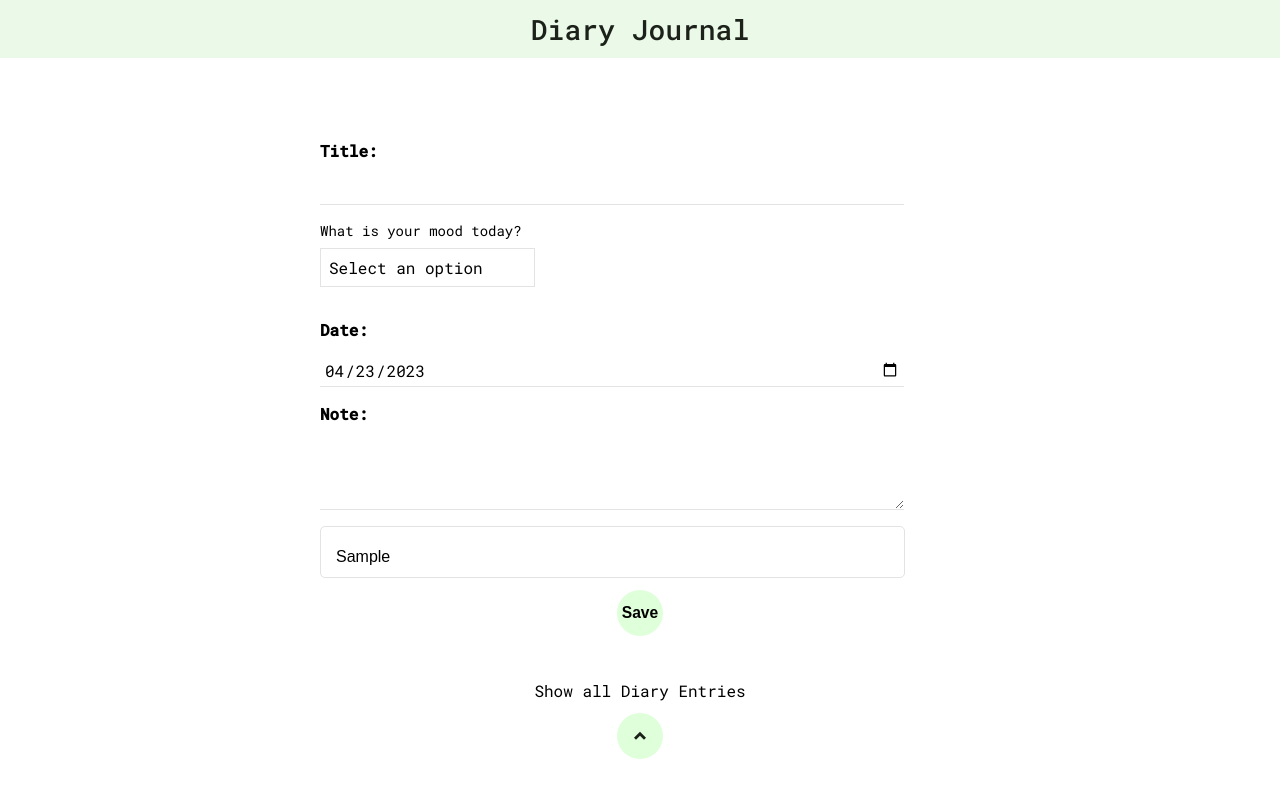
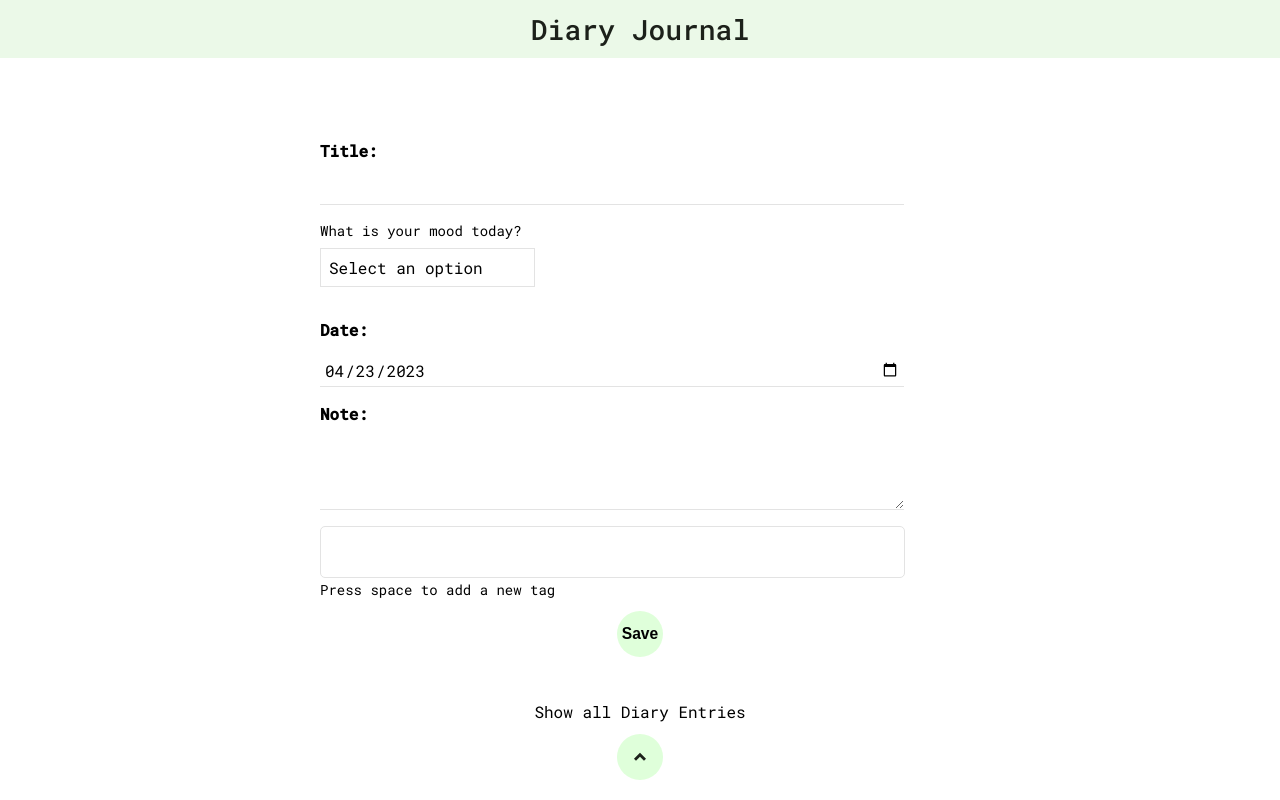
Before and after one commit to martinstraussberger/diary-app, a React (Create React App) app: page / in a window 1280 px wide. Both pictures are taken after typing "Sample", "Sample", "Sample" into the empty fields and a click on the button "Save". Shown: the top 800 px of the page. Built offline with nearby package versions, Linux system fonts and the light colour scheme.

Commit message:
fixed bug of tags so the the button and inputs are empty after submitting - tasks-left: refactoring

```diff
--- a/src/components/Entry/DiaryEntry.tsx
+++ b/src/components/Entry/DiaryEntry.tsx
@@ -30,7 +30,7 @@ export const DiaryEntry: React.FC<DiaryEntryProps> = ({
           {selectedTags
             ? selectedTags.map((tag, index) => (
                 <span key={index} className='tag-input__tag __tags-entry '>
-                  {tag}
+                  {tag ? tag : 'No tags selected'}
                 </span>
               ))
             : null}
--- a/src/components/Entry/NewEntry.tsx
+++ b/src/components/Entry/NewEntry.tsx
@@ -1,4 +1,4 @@
-import React, { useCallback, useMemo, useState } from 'react';
+import React, { useCallback, useMemo, useRef, useState } from 'react';
 import { DiaryEntryListProps, Option } from '../../interfaces/interfaces';
 
 import { id } from '../../shared/util/Constants';
@@ -18,14 +18,16 @@ import '../../shared/components/FormElements/Button.css';
 import { TagInput } from '../../shared/components/FormElements/TagsInput';
 
 export const NewEntry: React.FC = () => {
+  const inputRef = useRef<HTMLInputElement>(null);
+
   const [displayList, setDisplayList] = useState<boolean>(false);
   const [selectedOption, setSelectedOption] = useState<Option | null>(null);
-
   const [list, setList] = useState<DiaryEntryListProps[]>([]);
   const [title, setTitle] = useState('');
   const [date, setDate] = useState(new Date().toISOString().slice(0, 10));
   const [content, setContent] = useState('');
   const [selectedTags, setSelectedTags] = useState<string[]>([]);
+  const [resetTags, setResetTags] = useState<boolean>(false);
 
   const listMemoProvider = useMemo(() => ({ list, setList }), [list, setList]);
 
@@ -35,6 +37,7 @@ export const NewEntry: React.FC = () => {
 
   const handleTagChange = (tags: string[]) => {
     setSelectedTags(tags);
+    setResetTags(false);
   };
 
   const onSubmit = useCallback(
@@ -49,18 +52,19 @@ export const NewEntry: React.FC = () => {
           : '',
         date: new Date(date),
         content,
-        selectedTags: selectedTags || [],
+        selectedTags: selectedTags[0] ? selectedTags : [''],
+
         index: list.length,
       };
-
+      setList([...list, newEntry]);
       setTitle('');
       setContent('');
       setSelectedOption(null);
-      setSelectedTags([' ']);
-      setList([...list, newEntry]);
+      setSelectedTags([]);
+      setResetTags(true);
     },
 
-    [title, selectedOption, content, date, selectedTags, list]
+    [title, selectedOption, content, date, selectedTags, list, inputRef]
   );
 
   return (
@@ -98,7 +102,12 @@ export const NewEntry: React.FC = () => {
             value={content}
             onChange={(event) => setContent(event.target.value)}
           />
-          <TagInput value={selectedTags || []} onChange={handleTagChange} />
+          {resetTags ? (
+            <TagInput reset={true} ref={inputRef} onChange={handleTagChange} value={[]} />
+          ) : (
+            <TagInput onChange={handleTagChange} value={selectedTags} reset={false} />
+          )}
+
           <Button
             className='circle-button'
             style={{ display: 'flex', justifyContent: 'center', padding: '12px' }}
--- a/src/interfaces/interfaces.ts
+++ b/src/interfaces/interfaces.ts
@@ -49,6 +49,7 @@ export default interface InputProps {
   rows?: number;
   onChange: (event: React.ChangeEvent<HTMLInputElement | HTMLTextAreaElement>) => void;
   value: string;
+  onKeyUp?: any;
 }
 
 /* Button */
--- a/src/shared/components/FormElements/Input.tsx
+++ b/src/shared/components/FormElements/Input.tsx
@@ -12,6 +12,7 @@ export const Input: React.FC<InputProps> = ({
   placeholder,
   rows,
   onChange,
+  onKeyUp,
   value,
 }) => {
   const element =
@@ -23,6 +24,7 @@ export const Input: React.FC<InputProps> = ({
         placeholder={placeholder}
         onChange={onChange}
         value={value}
+        onKeyUp={onKeyUp}
       />
     ) : (
       <textarea
--- a/src/shared/components/FormElements/TagInput.css
+++ b/src/shared/components/FormElements/TagInput.css
@@ -38,3 +38,7 @@
   padding: 5px;
   font-size: 16px;
 }
+
+.tag-info {
+  font-size: 0.875rem;
+}
--- a/src/shared/components/FormElements/TagsInput.tsx
+++ b/src/shared/components/FormElements/TagsInput.tsx
@@ -1,8 +1,16 @@
-import { useState, useCallback } from 'react';
+import {
+  forwardRef,
+  useState,
+  useCallback,
+  useImperativeHandle,
+  useRef,
+  useEffect,
+} from 'react';
 
 interface TagInputProps {
   onChange: (tags: string[]) => void;
   value: string[];
+  reset: boolean;
 }
 
 interface TagInputState {
@@ -10,17 +18,22 @@ interface TagInputState {
   inputValue: string;
 }
 
-export const TagInput: React.FC<TagInputProps> = ({ onChange, value }) => {
+export const TagInput = forwardRef<HTMLInputElement, TagInputProps>(
+  ({ onChange, value, reset }, ref) => {
     const [state, setState] = useState<TagInputState>({
       tags: value,
       inputValue: '',
     });
 
+    const inputRef = useRef<HTMLInputElement>(null);
+
+    useImperativeHandle(ref, () => inputRef.current as HTMLInputElement);
+
     const handleInputKeyUp = useCallback(
       (event: React.KeyboardEvent<HTMLInputElement>) => {
         const newTag = state.inputValue.trim();
 
-      if (event.key === ',') {
+        if (event.code === 'Space') {
           event.preventDefault();
           if (newTag !== '' && !state.tags.includes(newTag)) {
             const newTags = [...state.tags, newTag];
@@ -52,7 +65,18 @@ export const TagInput: React.FC<TagInputProps> = ({ onChange, value }) => {
       [state]
     );
 
+    useEffect(() => {
+      if (reset) {
+        setState({
+          tags: [],
+          inputValue: '',
+        });
+        onChange([]);
+      }
+    }, [reset, onChange]);
+
     return (
+      <>
         <div className='tag-input'>
           <div>
             {state.tags.map((tag, index) => (
@@ -82,5 +106,10 @@ export const TagInput: React.FC<TagInputProps> = ({ onChange, value }) => {
             value={state.inputValue}
           />
         </div>
+        <label className='tag-info' htmlFor='tag-input'>
+          Press space to add a new tag
+        </label>
+      </>
     );
-};
+  }
+);
```
Lines whose indentation alone changed are shown as unchanged.
